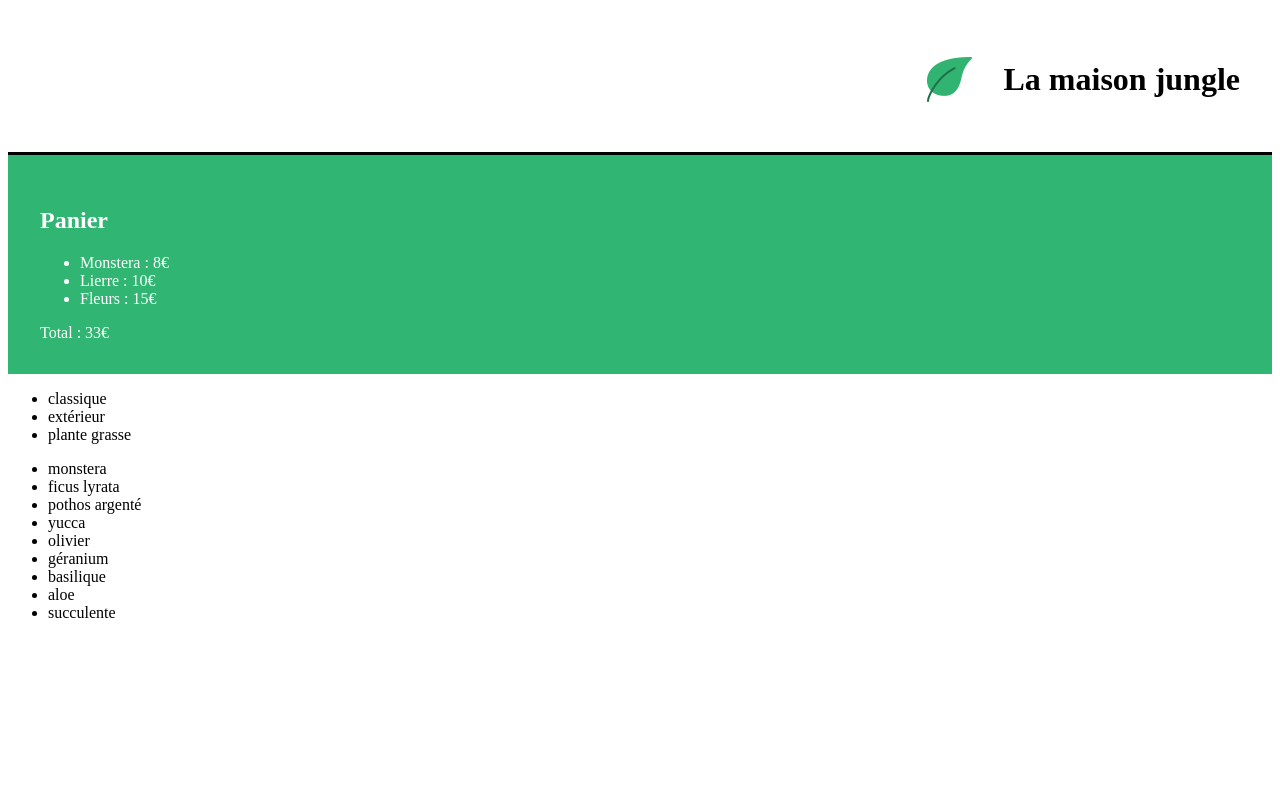
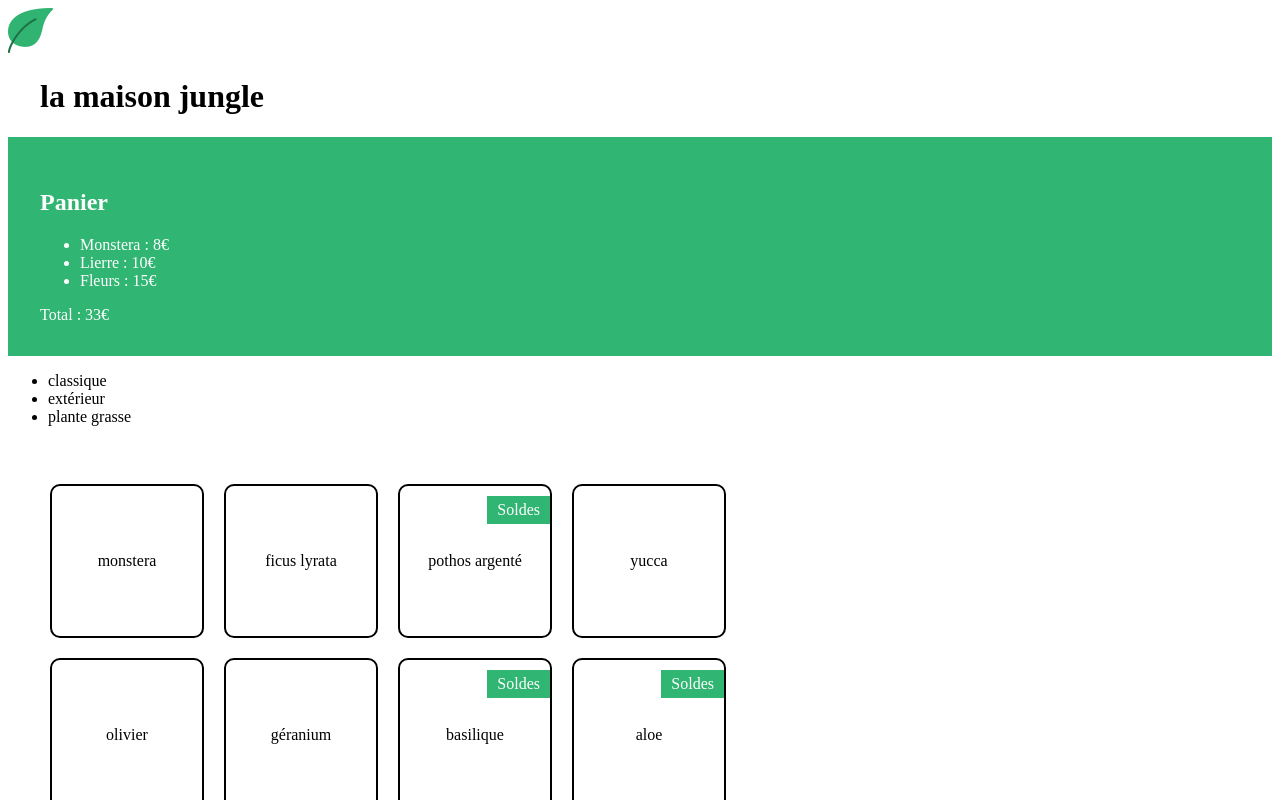
Before and after one commit to salomonshilo/siteMaisonJungle, a React (Create React App) app: page / in a window 1280 px wide. Shown: the top 800 px of the page. Built offline with nearby package versions, Linux system fonts and the light colour scheme.

Commit message:
feature: nouvelle liste

```diff
--- a/src/components/Banner.js
+++ b/src/components/Banner.js
@@ -3,11 +3,13 @@
 import '../styles/Banner.css'
 import logo from "../assets/logo.png";
 
+const title = 'la maison jungle'
+
 function Banner() {
   return (
-      <div className="lmj_banner">
-          <img src={logo} alt = 'La maison jungle' className='lmj-logo' />
-      <h1 className='lmj-title'>La maison jungle</h1>
+    <div className="lmj_banner">
+      <img src={logo} alt="La maison jungle" className="lmj-logo" />
+      <h1 className="lmj-title">{title} </h1>
     </div>
   );
 }
--- a/src/components/ShoppingList.js
+++ b/src/components/ShoppingList.js
@@ -1,5 +1,6 @@
 import React from 'react'
 import { plantList } from '../data/plantLists'
+import '../styles/ShoppingList.css'
 
 	const categories = plantList.reduce(
     (acc, plant) =>
@@ -10,15 +11,27 @@
 
 
 
-const myPlantList = plantList.map((plant)=>(<li key= {plant.id}> {plant.name} </li>))
+
 
 
 function ShoppingList() {
     return (
-        <div>
-            <ul>{categories.map((cat) => (<li key={cat} > {cat} </li>))} </ul>
-            <ul>{myPlantList} </ul>
-        </div>
+      <div>
+        <ul>
+          {categories.map((cat) => (
+            <li key={cat}>{cat}</li>
+          ))}
+        </ul>
+        <ul className="lmj-plant-list">
+          {plantList.map((plant) => (
+            <li key={plant.id} className="lmj-plant-item">
+              {plant.name}
+
+              {plant.isSpecialOffer ? <div className='lmj-sales'>Soldes </div> : null}
+            </li>
+          ))}
+        </ul>
+      </div>
     );
 }
 
--- a/src/data/plantLists.js
+++ b/src/data/plantLists.js
@@ -3,54 +3,49 @@
     name: "monstera",
     category: "classique",
     id: "1ed",
-    isBestSale: true,
   },
   {
     name: "ficus lyrata",
     category: "classique",
     id: "2ab",
-    isBestSale: true,
   },
   {
     name: "pothos argenté",
     category: "classique",
     id: "3sd",
-    isBestSale: false,
+    isSpecialOffer: true,
   },
   {
     name: "yucca",
     category: "classique",
     id: "4kk",
-    isBestSale: true,
   },
   {
     name: "olivier",
     category: "extérieur",
     id: "5pl",
-    isBestSale: false,
+    isAvailable: false,
   },
   {
     name: "géranium",
     category: "extérieur",
     id: "6uo",
-    isBestSale: false,
   },
   {
     name: "basilique",
     category: "extérieur",
     id: "7ie",
-    isBestSale: false,
+    isSpecialOffer: true,
   },
   {
     name: "aloe",
     category: "plante grasse",
     id: "8fp",
-    isBestSale: true,
+    isSpecialOffer: true,
   },
   {
     name: "succulente",
     category: "plante grasse",
     id: "9vn",
-    isBestSale: true,
   },
 ];
--- a/src/styles/Banner.css
+++ b/src/styles/Banner.css
@@ -1,4 +1,6 @@
-.lmj_banner {
+
+
+.lmj-banner {
 	color: black;
 	text-align: right;
 	padding: 32px;
@@ -9,8 +11,6 @@
 	align-items: center;
 }
 
-
-
 .lmj-title {
 	padding-left: 32px;
 }
--- /dev/null
+++ b/src/styles/ShoppingList.css
@@ -0,0 +1,30 @@
+.lmj-plant-list {
+    list-style-type: none;
+    padding: 32px;
+    display: flex;
+    flex-wrap: wrap;
+    max-width: 800px;
+}
+
+.lmj-plant-item {
+    border: solid 2px black;
+    border-radius: 10px;
+    height: 150px;
+    width: 150px;
+    margin: 10px;
+    display: flex;
+    align-items: center;
+    justify-content: center;
+    flex-direction: column;
+    position: relative;
+}
+
+.lmj-sales {
+    position: absolute;
+    right: 0px;
+    top: 10px;
+    font-weight: 500;
+    color: white;
+    padding: 5px 10px;
+    background-color: #31b572;
+}
```
Lines whose indentation alone changed are shown as unchanged.
